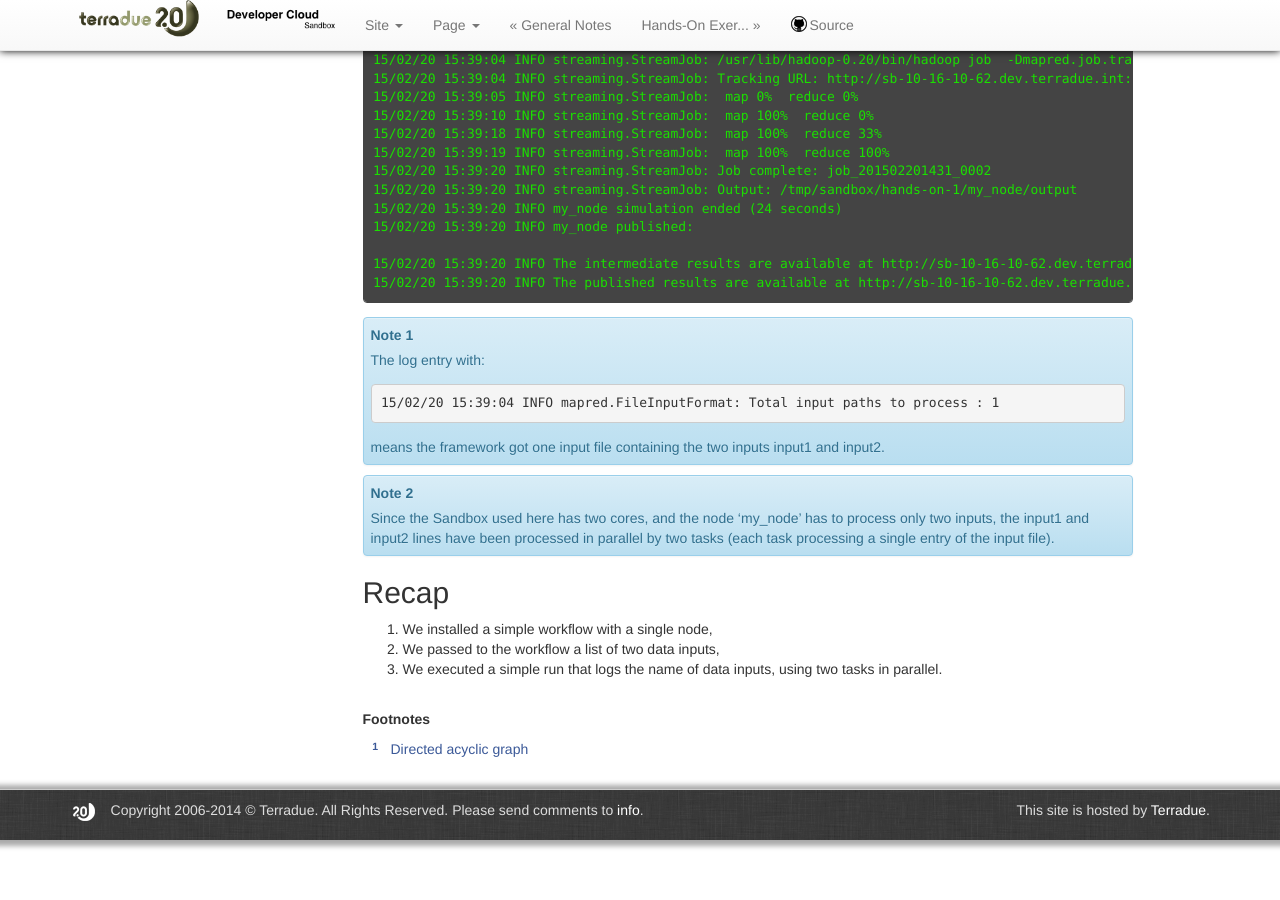
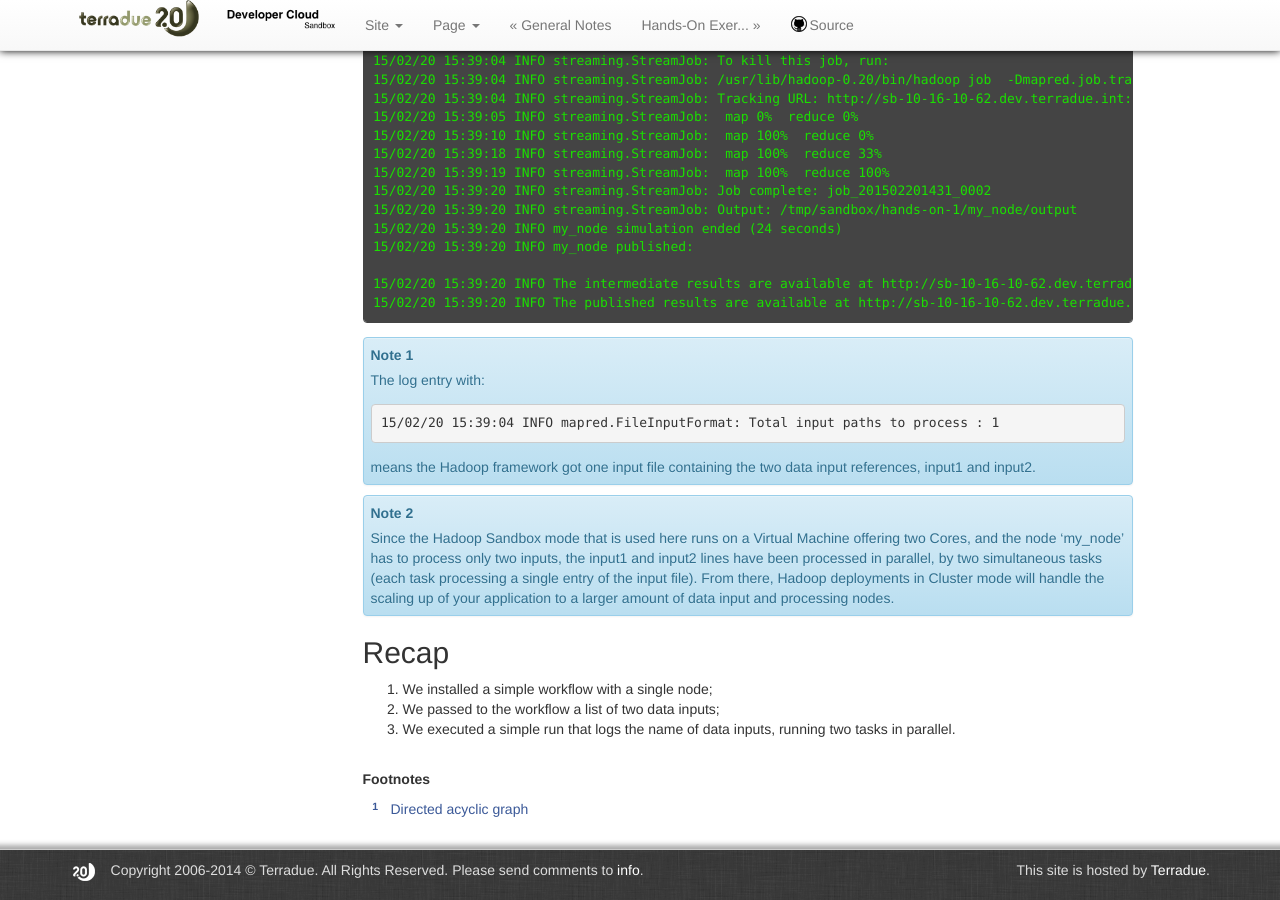
Before and after one commit to Terradue/doc-developer-sandbox, a Sphinx documentation site: the page built from source/developer/basic.rst, in a window 1280 px wide and 900 px high, scrolled down 2132 px. Built offline with Sphinx 7.4.7, drawn with Linux system fonts in a browser that asks for light colours; pages that are not in the unit, such as notebooks, are missing from menus; some of the changed text lies outside the part shown.

Commit message:
Update basic.rst

```diff
--- a/source/developer/basic.rst
+++ b/source/developer/basic.rst
@@ -3,7 +3,7 @@
 Hands-On Exercise 1: a basic workflow
 #####################################
 
-In this exercise we will prepare a simple workflow and we will execute a first run, using the CIOP tools.
+In this exercise we will prepare a simple workflow, and we will execute a first run using the 'CIOP <http://docs.terradue.com/developer-sandbox/reference/man/bash_commands_functions/index.html>'_ tools.
 
 Prerequisite
 =============
@@ -36,7 +36,7 @@
 
 * Check for a file named *application.xml*
 
-* Open it with a text editor (e.g., vi) and inspect its content. It will be similar to:
+* Open it with a text editor (e.g. vi) and inspect its content. It will be similar to:
 
 .. container:: context-application-descriptor-file
 
@@ -59,12 +59,12 @@
   :language: none
 
 .. WARNING::
- This file should not contain blank lines at the end or at the beginning and comments are not allowed.
+ Such a file should not contain blank lines at the beginning or at the end, and comments are not allowed.
 
 Check the run executable
 ========================
 
-The run executable is responsible for *executing* your application in the Hadoop Sandbox. In the *application.xml* we defined a workflow with a single node and the related run executable:
+A run executable is responsible for the *execution* of your application (or a step of it) by the Hadoop compute engine. In the *application.xml* we defined a workflow with a single node and the related run executable:
 
 .. container:: context-application-descriptor-file
 
@@ -81,7 +81,7 @@
 
 .. admonition::
 
-  Depending from the profile chosen, the run executable could have different equivalent forms.
+  Depending from the profile chosen (maven's option *-P*), a run executable can be written in different programming languages (currently: python, R, or bash scripts).
 
 Run the node
 ============
@@ -141,18 +141,19 @@
 
   15/02/20 15:39:04 INFO mapred.FileInputFormat: Total input paths to process : 1
 
- means the framework got one input file containing the two inputs input1 and input2.
+ means the Hadoop framework got one input file containing the two data input references, input1 and input2.
 
 .. admonition:: Note 2
 
-  Since the Sandbox used here has two cores, and the node 'my_node' has to process only two inputs, the input1 and input2 lines have been processed in parallel by two tasks (each task processing a single entry of the input file).
+  Since the Hadoop Sandbox mode that is used here runs on a Virtual Machine offering two Cores, and the node 'my_node' has to process only two inputs, the input1 and input2 lines have been processed in parallel, by two simultaneous tasks (each task processing a single entry of the input file).
+  From there, Hadoop deployments in Cluster mode will handle the scaling up of your application to a larger amount of data input and processing nodes.
 
 Recap
 =====
 
-#. We installed a simple workflow with a single node,
-#. We passed to the workflow a list of two data inputs,
-#. We executed a simple run that logs the name of data inputs, using two tasks in parallel.
+#. We installed a simple workflow with a single node;
+#. We passed to the workflow a list of two data inputs;
+#. We executed a simple run that logs the name of data inputs, running two tasks in parallel.
 
 .. rubric:: Footnotes
 
```
Also changed, not shown: other parts of source/developer/basic.rst (+4 -4 lines).
